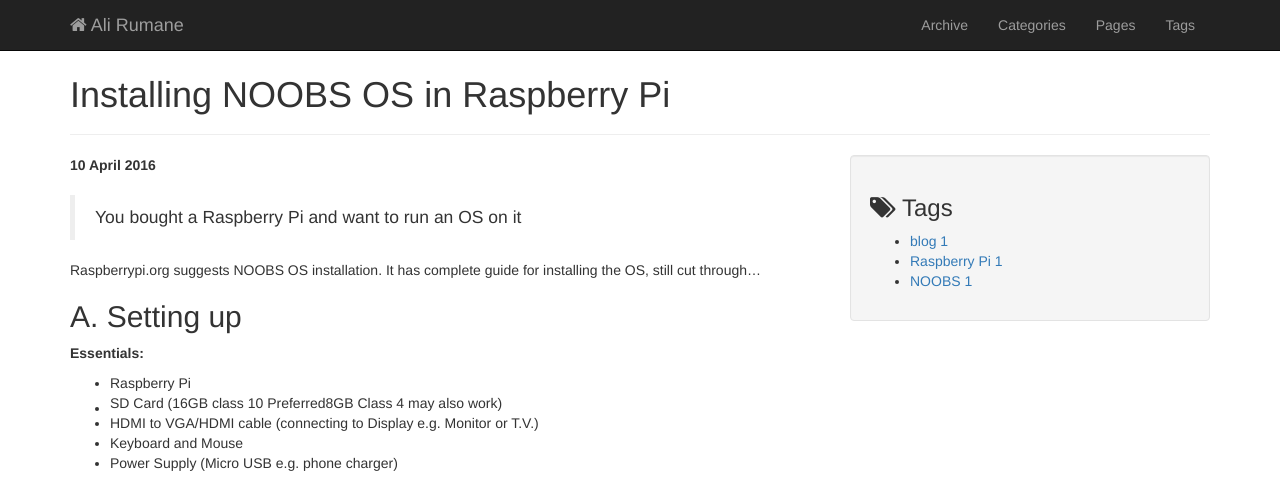
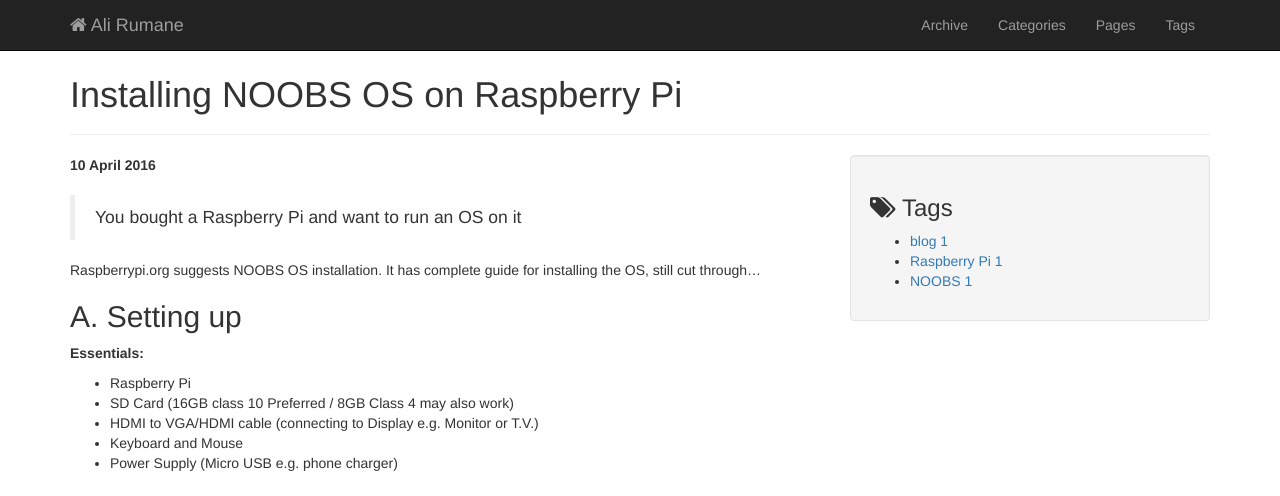
Before and after one commit to alirumane/ali-backup, a Jekyll site: the page built from _posts/2016-04-10-installing-noobs-raspberry-pi.md, in a window 1280 px wide and 1286 px high. Shown: the top 496 px of the window. Built offline with Jekyll 4.4.1, drawn with Linux system fonts in a browser that asks for light colours; comment, search, counter and statistics services are not loaded.

Commit message:
Update 2016-04-10-installing-noobs-raspberry-pi.md

````diff
--- a/_posts/2016-04-10-installing-noobs-raspberry-pi.md
+++ b/_posts/2016-04-10-installing-noobs-raspberry-pi.md
@@ -1,6 +1,6 @@
 ---
 layout: post
-title: Installing NOOBS OS in Raspberry Pi
+title: Installing NOOBS OS on Raspberry Pi
 tags: [Raspberry Pi, NOOBS]
 ---
 >You bought a Raspberry Pi and want to run an OS on it
@@ -12,7 +12,7 @@
 **Essentials:**
 
 * Raspberry Pi
-* SD Card (16GB class 10 Preferred | 8GB Class 4 may also work)
+* SD Card (16GB class 10 Preferred / 8GB Class 4 may also work)
 * HDMI to VGA/HDMI cable (connecting to Display e.g. Monitor or T.V.)
 * Keyboard and Mouse
 * Power Supply (Micro USB e.g. phone charger)
@@ -28,11 +28,11 @@
 * Install Raspbian as Default OS.
 
 Run
-```scalasudo
+```
 apt-get update
 ```
 and
-```scalasudo
+```
 sudo apt-get upgrade
 ```
 to run latest build.
````
